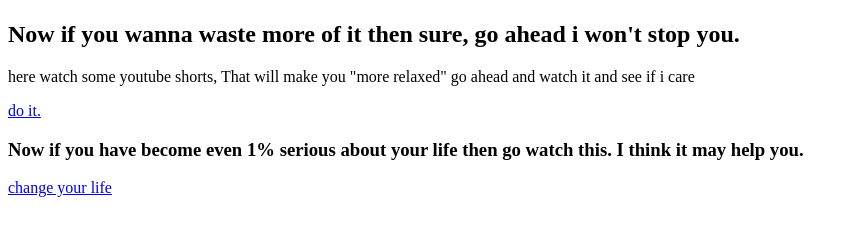
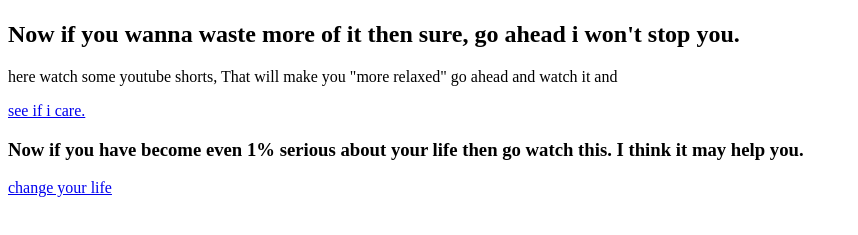
Before and after one commit to Interstellar2424/Change-your-life, a plain HTML site: page index.html in a window 1280 px wide. Shown: the part 59-294 px from the top of the page, without its empty margins (0-858 px from the left). Drawn offline with Linux system fonts and the light colour scheme.

Commit message:
Update index.html
to make it more effective

```diff
--- a/index.html
+++ b/index.html
@@ -4,8 +4,8 @@
 <body>
 <h1>Hi user you have been quite wasting your life now right?</h1>
 <h2>Now if you wanna waste more of it then sure, go ahead i won't stop you.</h2>
-<p>here watch some youtube shorts, That will make you "more relaxed" go ahead and watch it and see if i care</p>
-<a href="https://www.youtube.com/shorts/">do it.</a>
+<p>here watch some youtube shorts, That will make you "more relaxed" go ahead and watch it and</p>
+<a href="https://www.youtube.com/shorts/">see if i care.</a>
 <h3>Now if you have become even 1% serious about your life then go watch this. I think it may help you.</h3>
 <a href="https://youtu.be/xvFZjo5PgG0">change your life</a>
 </body>
```
